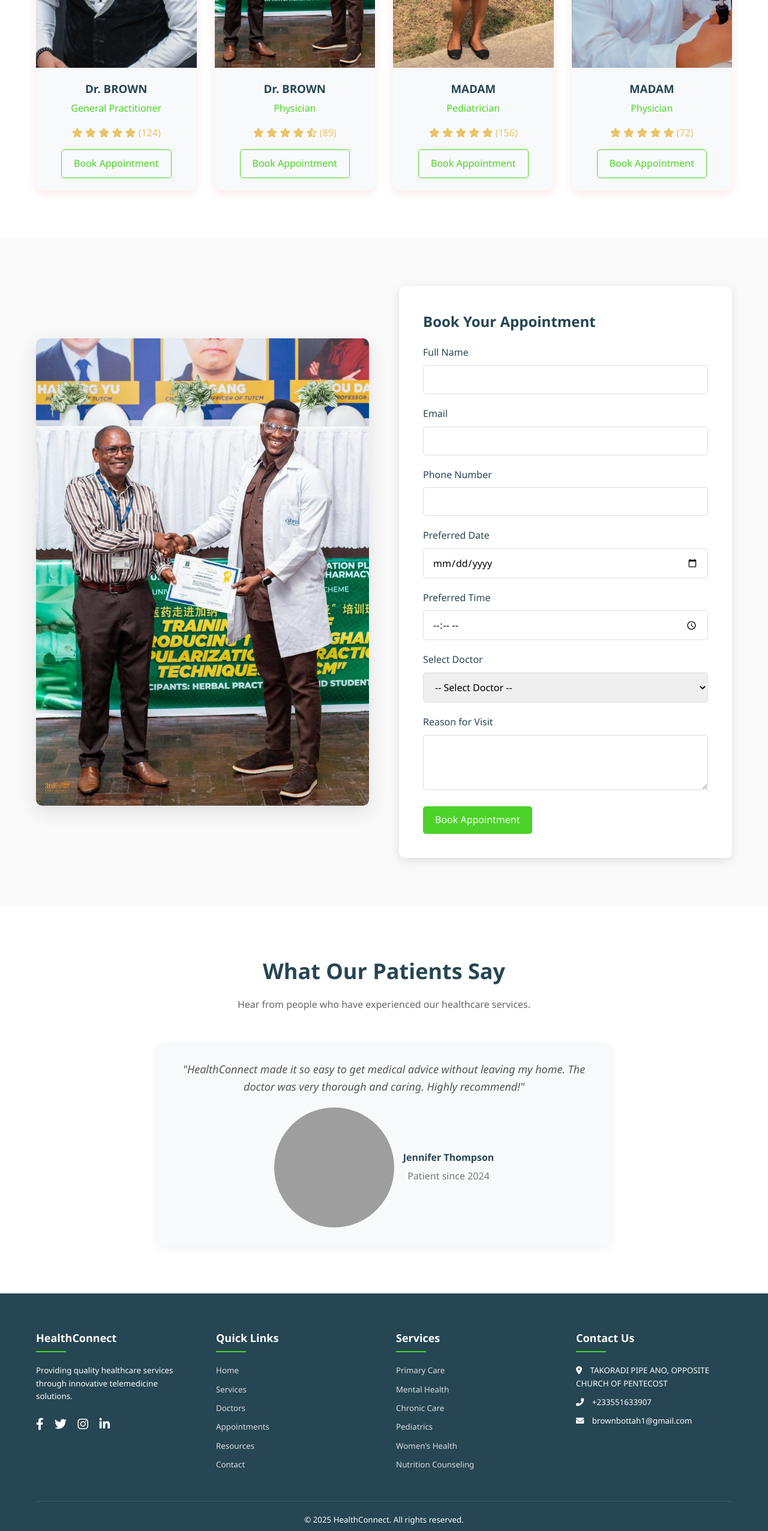
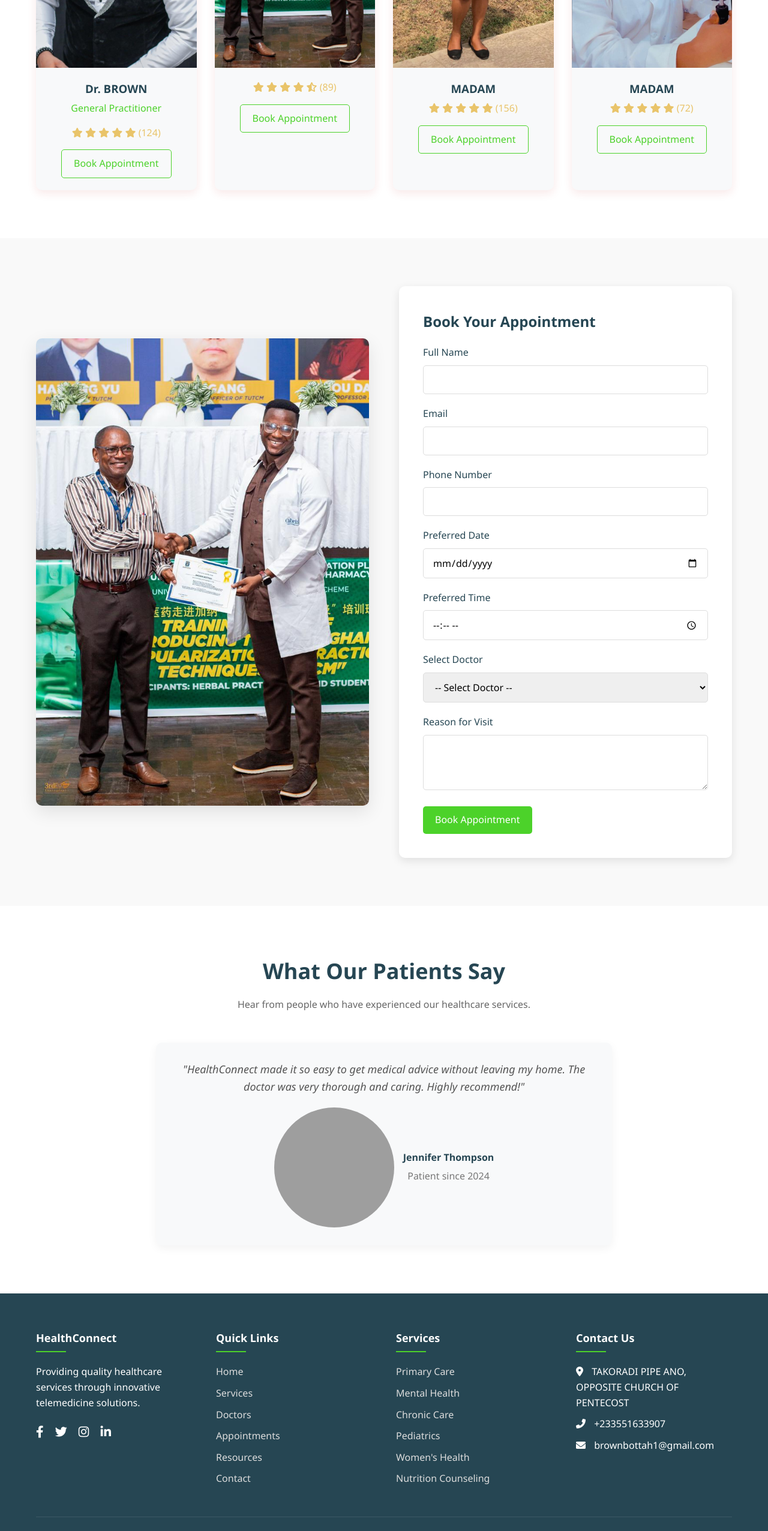
Before and after one commit to LANDDLORD/CLINIC, a plain HTML site: page index.html in a window 1280 px wide. Shown: the part 2920-5472 px from the top of the page at 60% size. Drawn offline with Linux system fonts and the light colour scheme; grey boxes are pictures that could not be loaded.

Commit message:
Update index.html

```diff
--- a/index.html
+++ b/index.html
@@ -1138,8 +1138,6 @@
                     <div class="doctor-card">
                         <div class="doctor-img" style="background-image: url('IMG-20250804-WA0226.jpg');"></div>
                         <div class="doctor-info">
-                            <h3>Dr. BROWN</h3>
-                            <p>Physician</p>
                             <div class="doctor-rating">
                                 <i class="fas fa-star"></i>
                                 <i class="fas fa-star"></i>
@@ -1155,7 +1153,6 @@
                         <div class="doctor-img" style="background-image: url('IMG-20250804-WA0423.jpg');"></div>
                         <div class="doctor-info">
                             <h3>MADAM</h3>
-                            <p>Pediatrician</p>
                             <div class="doctor-rating">
                                 <i class="fas fa-star"></i>
                                 <i class="fas fa-star"></i>
@@ -1171,7 +1168,6 @@
                         <div class="doctor-img" style="background-image: url('IMG-20250804-WA0429(1).jpg');"></div>
                         <div class="doctor-info">
                             <h3>MADAM</h3>
-                            <p>Physician</p>
                             <div class="doctor-rating">
                                 <i class="fas fa-star"></i>
                                 <i class="fas fa-star"></i>
@@ -1414,8 +1410,6 @@
                         <div class="doctor-img" style="background-image: url('IMG-20250804-WA0429(1).jpg');"></div>
                         <div class="doctor-info">
                             <h3>MADAM</h3>
-                            <p>Cardiologist</p>
-                            <p><small>MD, UNIVERSITY OF CAPE COAST/small></p>
                             <div class="doctor-rating">
                                 <i class="fas fa-star"></i>
                                 <i class="fas fa-star"></i>
@@ -1424,16 +1418,12 @@
                                 <i class="fas fa-star-half-alt"></i>
                                 <span>(89)</span>
                             </div>
-                            <p>MADAM is an expert in cardiovascular diseases with special interest in preventive cardiology.</p>
                             <a href="https://wa.link/3q5vv8" class="btn btn-outline" onclick="showPage('appointment')">Book Appointment</a>
                         </div>
                     </div>
                     <div class="doctor-card">
                         <div class="doctor-img" style="background-image: url('IMG-20250804-WA0423.jpg');"></div>
                         <div class="doctor-info">
-                            <h3>Dr. Emily Wilson</h3>
-                            <p>Pediatrician</p>
-                            <p><small>MD, Stanford University</small></p>
                             <div class="doctor-rating">
                                 <i class="fas fa-star"></i>
                                 <i class="fas fa-star"></i>
```
